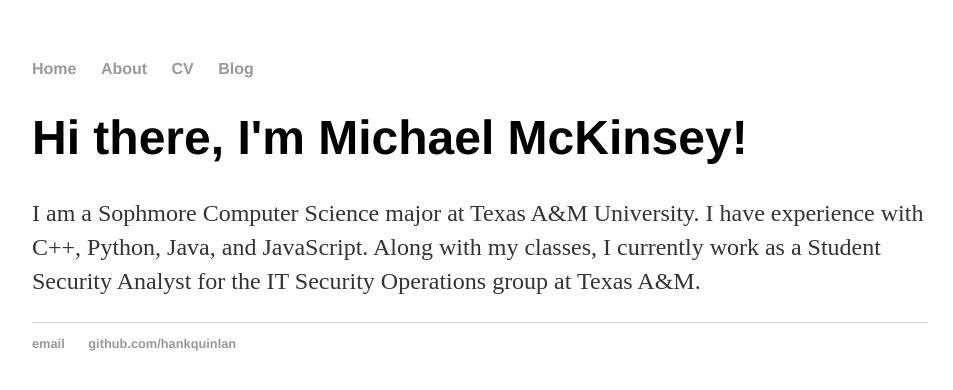
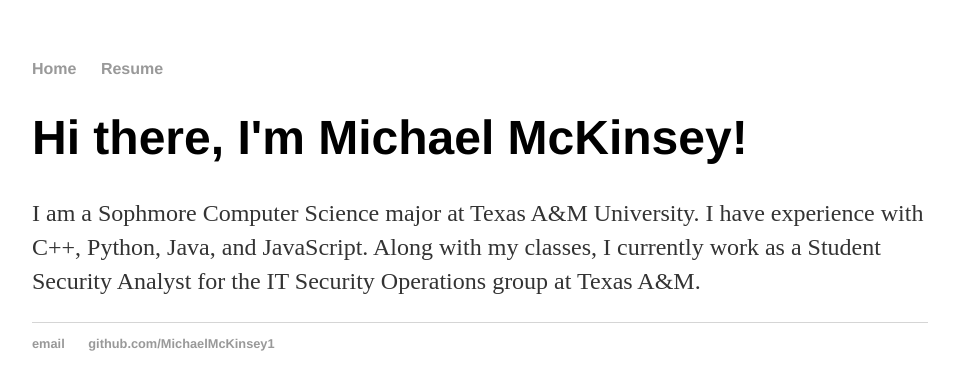
Before and after one commit to michaelmckinsey1/michaelmckinsey1.github.io, a Jekyll site: the page built from index.html, in a window 1280 px wide. Shown: the top 390 px of the page, without its empty margins (160-1113 px from the left). Built offline with Jekyll 4.4.1, drawn with Linux system fonts in a browser that asks for light colours.

Commit message:
messing around

```diff
--- a/_layouts/default.html
+++ b/_layouts/default.html
@@ -1,17 +1,17 @@
 <!DOCTYPE html>
 <html>
+
 <head>
     <title>{{ page.title }}</title>
     <!-- link to main stylesheet -->
     <link rel="stylesheet" type="text/css" href="/css/main.css">
 </head>
+
 <body>
     <nav>
         <ul>
             <li><a href="/">Home</a></li>
-		        	<li><a href="/about">About</a></li>
-	        		<li><a href="/cv">CV</a></li>
-	        		<li><a href="/blog">Blog</a></li>
+            <li><a href="/resume/Resume.pdf">Resume</a></li>
         </ul>
     </nav>
     <div class="container">
@@ -21,9 +21,10 @@
     </div><!-- /.container -->
     <footer>
         <ul>
-	        		<li><a href="mailto:hankquinlanhub@gmail.com">email</a></li>
-	        		<li><a href="https://github.com/hankquinlan">github.com/hankquinlan</a></li>
+            <li><a href="mailto:michaelmckinsey1@gmail.com">email</a></li>
+            <li><a href="https://github.com/MichaelMcKinsey1">github.com/MichaelMcKinsey1</a></li>
         </ul>
     </footer>
 </body>
+
 </html>
```
Also changed, not shown: 1 other file. Lines whose indentation alone changed are shown as unchanged.
